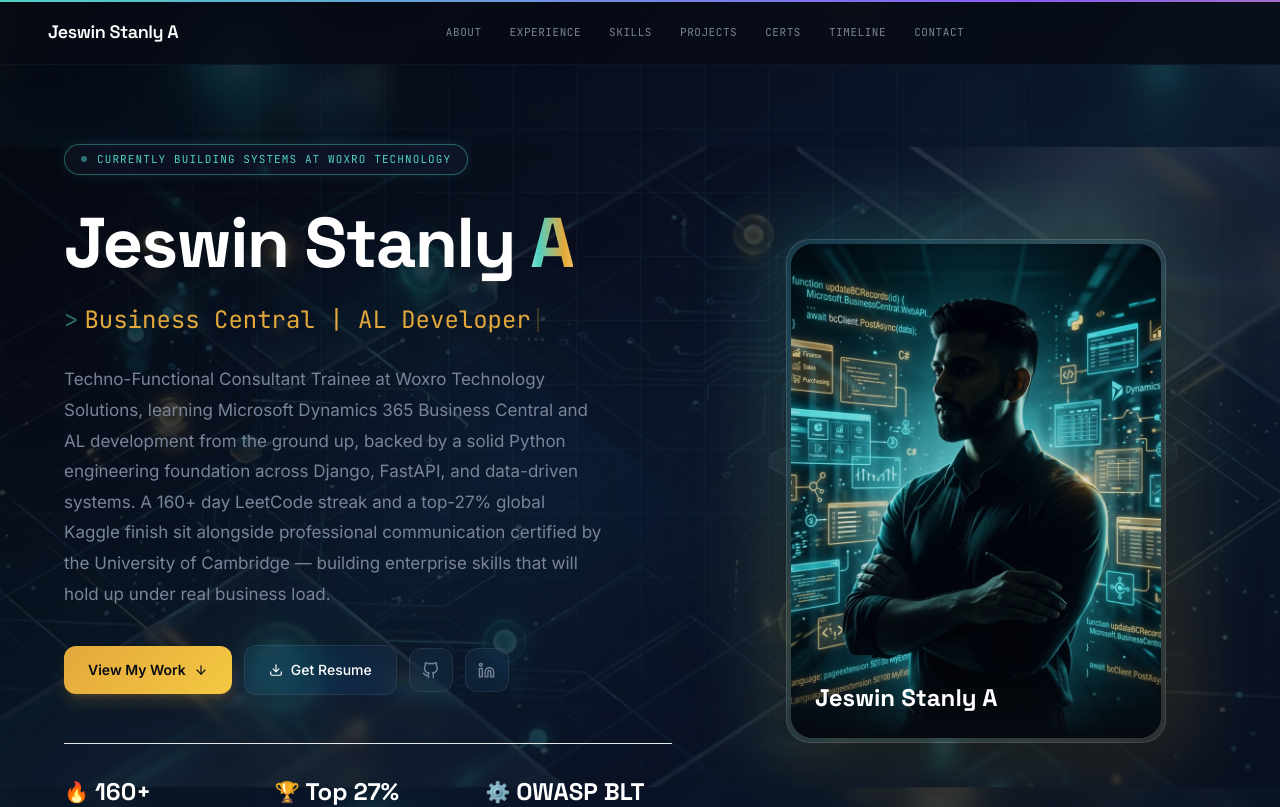
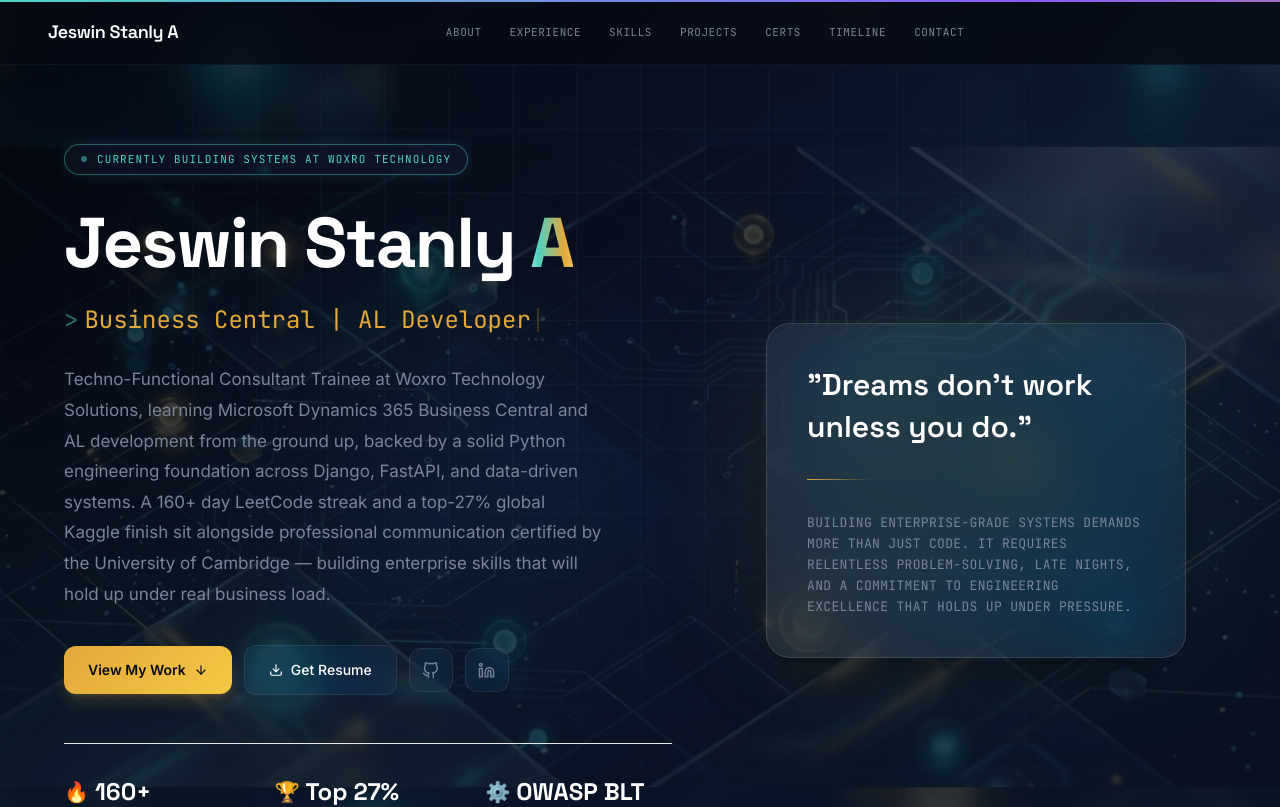
Before and after one commit to JessCode-TheRedumption/jeswinstanly.github.io, a React (Vite) app: page / in a window 1280 px wide. Shown: the top 807 px of the page. Built offline with nearby package versions, Linux system fonts and the light colour scheme.

Commit message:
Replace hero image with quote card and update contact text

```diff
--- a/src/components/Contact.jsx
+++ b/src/components/Contact.jsx
@@ -33,16 +33,15 @@
               <div className="h-px w-20 bg-gradient-to-l from-transparent to-cyan/50" />
             </div>
             <h2 className="font-display text-4xl md:text-5xl lg:text-6xl font-bold text-white leading-tight">
-              Open a New
+              Let's
               <br />
               <span className="text-transparent bg-clip-text"
                 style={{ backgroundImage: 'linear-gradient(135deg, #4FD1C5, #E3A83B)' }}>
-                Engagement
+                Connect
               </span>
             </h2>
             <p className="mt-6 max-w-lg mx-auto text-muted text-lg leading-relaxed">
-              Currently consulting on Business Central implementations, open to backend engineering
-              and techno-functional work. Reach out directly —{' '}
+              Feel free to reach out to discuss technology, business central implementations, or backend engineering directly —{' '}
               <a href={`tel:${profile.phone}`} className="text-cyan hover:text-white transition-colors">
                 {profile.phone}
               </a>
--- a/src/components/Hero.jsx
+++ b/src/components/Hero.jsx
@@ -223,7 +223,7 @@
             </motion.dl>
           </motion.div>
 
-          {/* Right — profile card */}
+          {/* Right — Quotes block */}
           <motion.div
             ref={cardRef}
             style={{ x: cardX, y: cardY }}
@@ -232,31 +232,20 @@
             transition={{ duration: 1.1, delay: 0.35, ease: [0.21, 0.47, 0.32, 0.98] }}
             className="hidden lg:flex items-center justify-center"
           >
-            <div className="relative w-full max-w-[380px]">
+            <div className="relative w-full max-w-[420px]">
+              {/* Glow behind */}
+              <div className="absolute inset-0 rounded-[40px] opacity-10 blur-3xl pointer-events-none animate-orb"
+                style={{ background: 'linear-gradient(135deg, #E3A83B, #4FD1C5)' }} />
 
-              {/* Glow ring behind card */}
-              <div className="absolute inset-[-20px] rounded-[40px] opacity-20 blur-2xl pointer-events-none animate-orb"
-                style={{ background: 'linear-gradient(135deg, #4FD1C5, #E3A83B)' }} />
-
-              {/* Main card */}
-              <motion.div
-                className="glass-strong rounded-3xl p-1 shadow-2xl shadow-black/40 relative z-10"
-              >
-                <div className="rounded-[22px] overflow-hidden aspect-[3/4] relative"
-                  style={{ background: 'linear-gradient(145deg, #0D1526, #111D35)' }}>
-                  <img
-                    src="/about_visual.png"
-                    alt="Hero Visual"
-                    className="w-full h-full object-cover"
-                    style={{ opacity: 0.85 }}
-                  />
-                  {/* Bottom overlay */}
-                  <div className="absolute bottom-0 left-0 right-0 p-6"
-                    style={{ background: 'linear-gradient(to top, rgba(6,9,16,0.98) 0%, rgba(6,9,16,0.4) 60%, transparent 100%)' }}>
-                    <p className="font-display text-2xl font-bold text-white">{profile.name}</p>
-                  </div>
-                </div>
-              </motion.div>
+              <div className="glass-strong rounded-3xl p-10 shadow-2xl shadow-black/40 border border-white/10 relative z-10 flex flex-col gap-8">
+                <p className="font-display text-3xl text-white font-semibold leading-snug">
+                  "Dreams don't work unless you do."
+                </p>
+                <div className="h-px w-16 bg-gradient-to-r from-gold to-transparent" />
+                <p className="font-mono text-[13px] text-muted leading-relaxed uppercase tracking-wide">
+                  Building enterprise-grade systems demands more than just code. It requires relentless problem-solving, late nights, and a commitment to engineering excellence that holds up under pressure.
+                </p>
+              </div>
             </div>
           </motion.div>
         </div>
```
